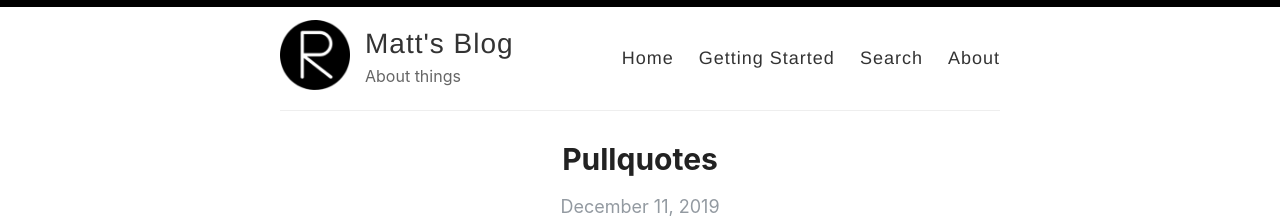
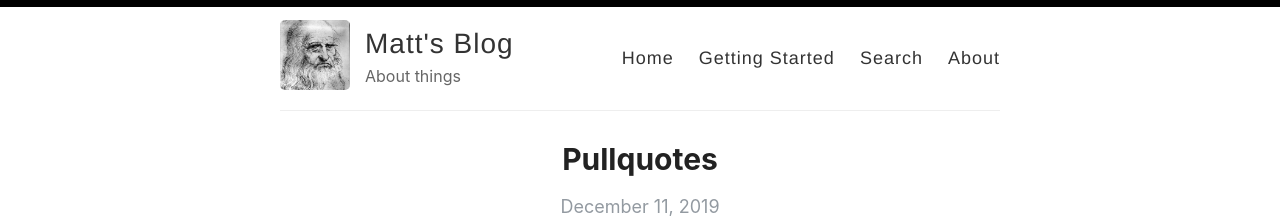
Before and after one commit to username1001/blog, a Jekyll site: the page built from index.html, in a window 1280 px wide. Shown: the top 218 px of the page. Built offline with Jekyll 4.4.1, drawn with Linux system fonts in a browser that asks for light colours; the list of posts is cut into pages by our own code.

Commit message:
Add davinci.jpeg

```diff
--- a/_config.yml
+++ b/_config.yml
@@ -12,7 +12,7 @@ author: Amit Merchant
 description: About things
 
 # URL of your avatar or profile pic (you could use your GitHub profile pic)
-avatar: /images/reverie.png
+avatar: /images/davinci.jpeg
 
 #
 # Flags below are optional
```
Also changed, not shown: images/davinci.jpeg (added).
